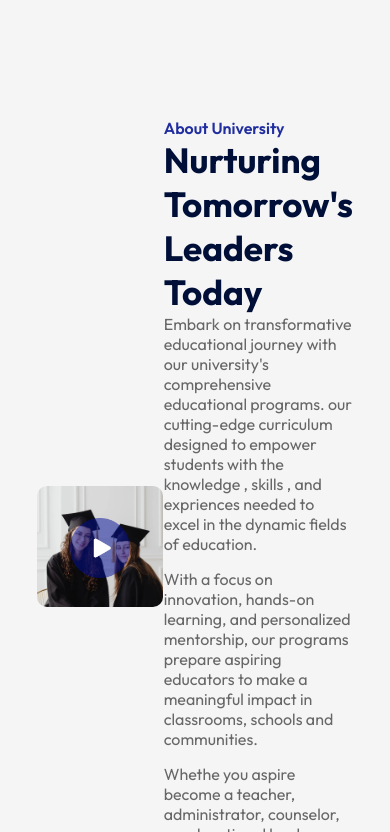
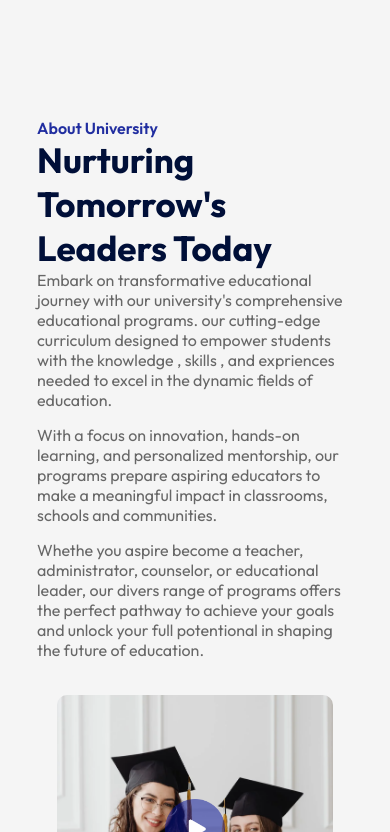
Before and after one commit to sacreations/EDU-site-test, a React (Vite) app: page / in a window 390 px wide. Shown: the part 1992-2824 px from the top of the page. Built offline with nearby package versions, Linux system fonts and the light colour scheme.

Commit message:
19.About-Section-Responsive-for-Mobile-And-Tablets.

```diff
--- a/src/components/About/About.css
+++ b/src/components/About/About.css
@@ -38,3 +38,19 @@
     color:#676767;
     margin-bottom: 15px;
 }
+
+/* - - - - - Media Quary - - - - - */
+
+@media(max-width:800px){
+    .about{
+        flex-direction: column;
+    }
+    .about-left{
+        flex-basis: 100%;
+        margin: 20px;
+        order: 2;
+    }
+    .about-right{
+        flex-basis: 100%;
+    }
+}
```
